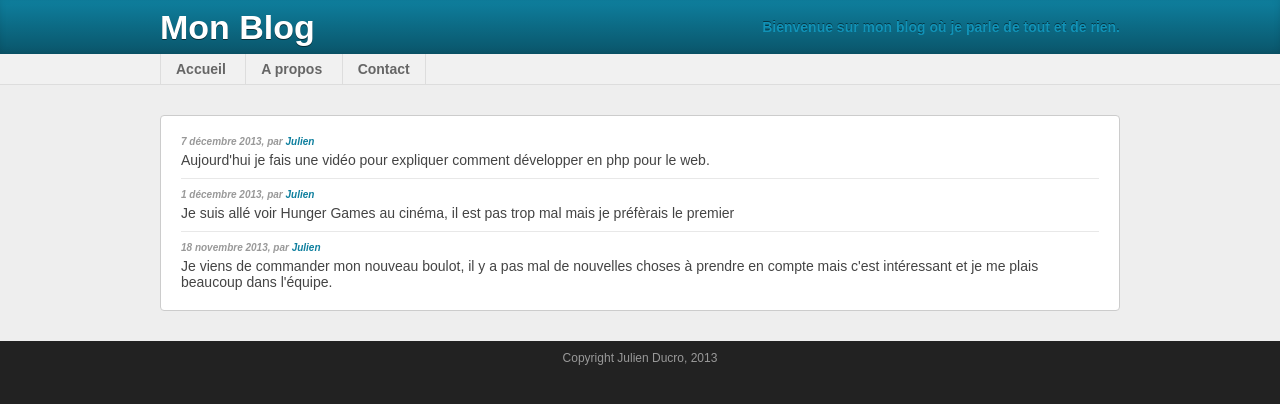
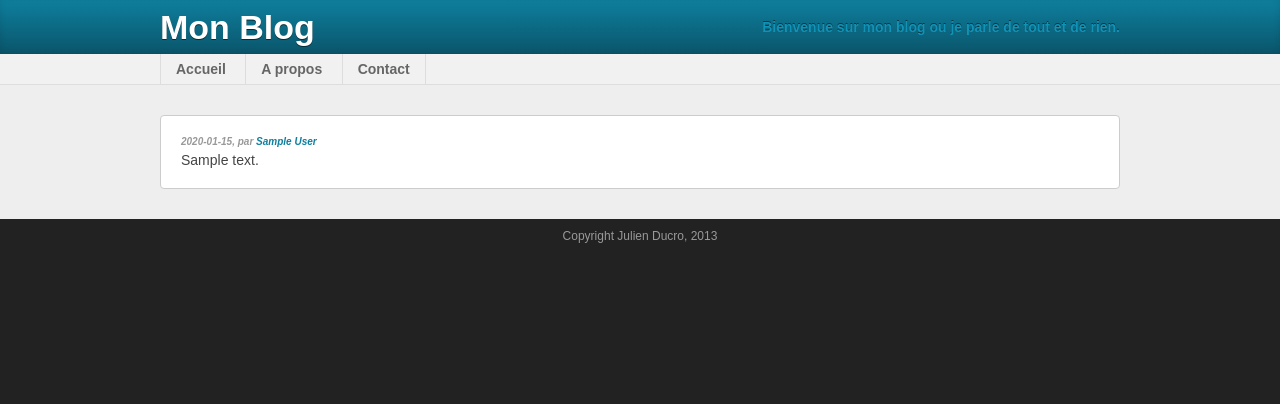
Before and after one commit to jducro/DPHP-010, a PHP site: page / in a window 1280 px wide. Shown: the top 404 px of the page. Run offline with PHP 8.4, Linux system fonts and the light colour scheme; tables that the repository leaves empty hold one stand-in row (values such as "Sample post").

```diff
--- a/accueil.php
+++ b/accueil.php
@@ -1,21 +1,11 @@
+<?php $result = mysql_query('SELECT * FROM articles'); ?>
 <section>
+	<?php while($article = mysql_fetch_array($result)): ?>
 	<article>
-		<header>7 décembre 2013, par <span>Julien</span></header>
+		<header><?php echo $article['date'] ?>, par <span><?php echo $article['author'] ?></span></header>
 		<p>
-			Aujourd'hui je fais une vidéo pour expliquer comment développer en php pour le web.
+			<?php echo $article['content'] ?>
 		</p>
 	</article>
-	<article>
-		<header>1 décembre 2013, par <span>Julien</span></header>
-		<p>
-			Je suis allé voir Hunger Games au cinéma, il est pas trop mal mais je préfèrais le premier
-		</p>
-	</article>
-	<article>
-		<header>18 novembre 2013, par <span>Julien</span></header>
-		<p>
-			Je viens de commander mon nouveau boulot, il y a pas mal de nouvelles choses à prendre
-			en compte mais c'est intéressant et je me plais beaucoup dans l'équipe.
-		</p>
-	</article>
+	<?php endwhile; ?>
 </section>
--- /dev/null
+++ b/db.php
@@ -0,0 +1,8 @@
+<?php
+/**
+ * User: julien
+ * Date: 14/12/13
+ * Time: 15:25
+ */
+mysql_connect('localhost', 'dphp', 'weak_password');
+mysql_select_db('dphp');
--- a/index.php
+++ b/index.php
@@ -1,4 +1,5 @@
 <?php
+include_once('db.php');
 if (!empty($_POST)) {
 	$message = $_POST['question'];
 	$email = $_POST['email'];
--- a/layout.php
+++ b/layout.php
@@ -2,14 +2,14 @@
 <html>
 <head>
 	<title>Mon blog</title>
-	<meta http-equiv="Content-Type" content="text/html; charset=utf-8">
+	<meta http-equiv="Content-Type" content="text/html; charset=iso-8859-1">
 	<link rel="stylesheet" href="css/normalize.css" >
 	<link rel="stylesheet" href="css/main.css" >
 </head>
 <body>
 <header>
 	<h1>Mon Blog</h1>
-	<p>Bienvenue sur mon blog où je parle de tout et de rien.</p>
+	<p>Bienvenue sur mon blog ou je parle de tout et de rien.</p>
 	<nav>
 		<ul>
 			<li><a href="index.php?page=index">Accueil</a></li>
```
Also changed, not shown: db.sql (added, +8 -0 lines).
